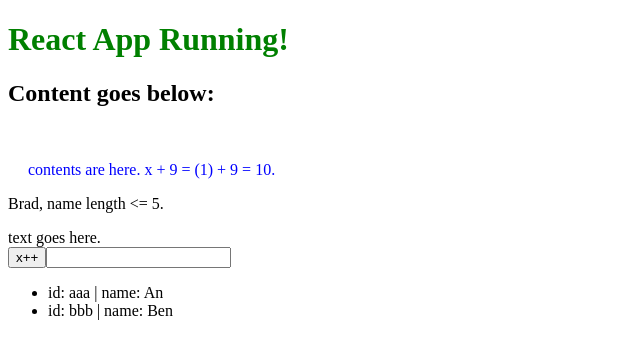
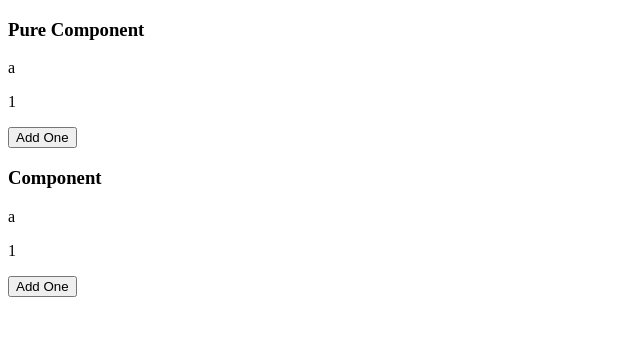
Before and after one commit to BradDHuang/React_basics_and_projects, a React (Create React App) app in the folder reactreview/: page / in a window 1280 px wide. Shown: the top 354 px of the page, without its empty margins (0-640 px from the left). Built offline with nearby package versions, Linux system fonts and the light colour scheme.

Commit message:
review: PureComponent & its Shallow comparision with example

```diff
--- a/reactreview/src/App.js
+++ b/reactreview/src/App.js
@@ -1,4 +1,4 @@
-
+/*
 import React, {Component} from "react";
 import "./App.css";
 import Text from "./Text.js";
@@ -71,3 +71,53 @@ class App extends Component {
 }
 
 export default App;
+*/
+
+import React, {Component, PureComponent} from 'react';
+
+class Pure extends PureComponent {
+  render() {
+    console.log('pure component render() called');
+    return (
+      <div>
+        <h3>Pure Component</h3>
+        <p>{this.props.user.username}</p>
+        <p>{this.props.user.id}</p>
+        <button onClick={this.props.addOne}>Add One</button>
+      </div>
+    );
+  }
+}
+class Regular extends Component {
+  render() {
+    console.log('component render() called');
+    return (
+      <div>
+        <h3>Component</h3>
+        <p>{this.props.user.username}</p>
+        <p>{this.props.user.id}</p>
+        <button onClick={this.props.addOne}>Add One</button>
+      </div>
+    );
+  }
+}
+
+class App extends Component {
+  state = {number: 1, user: {username: 'a', id: 1}};
+  addOne = () => {
+    this.setState({number: this.state.number + 1});
+  };
+  render() {
+    const {user, number} = this.state;
+    user.id = number;
+    console.log('current user: ', user);
+    return (
+      <div>
+        <Pure user={user} addOne={this.addOne} />
+        <Regular user={user} addOne={this.addOne} />
+      </div>
+    );
+  }
+}
+
+export default App;
```
Also changed, not shown: 1 other file (tests, documents, lock files or other folders).
